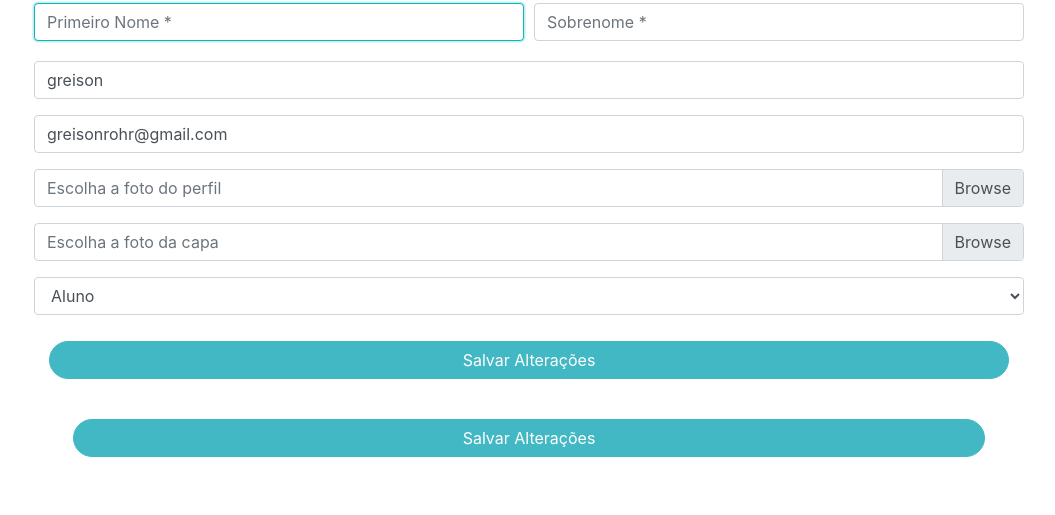
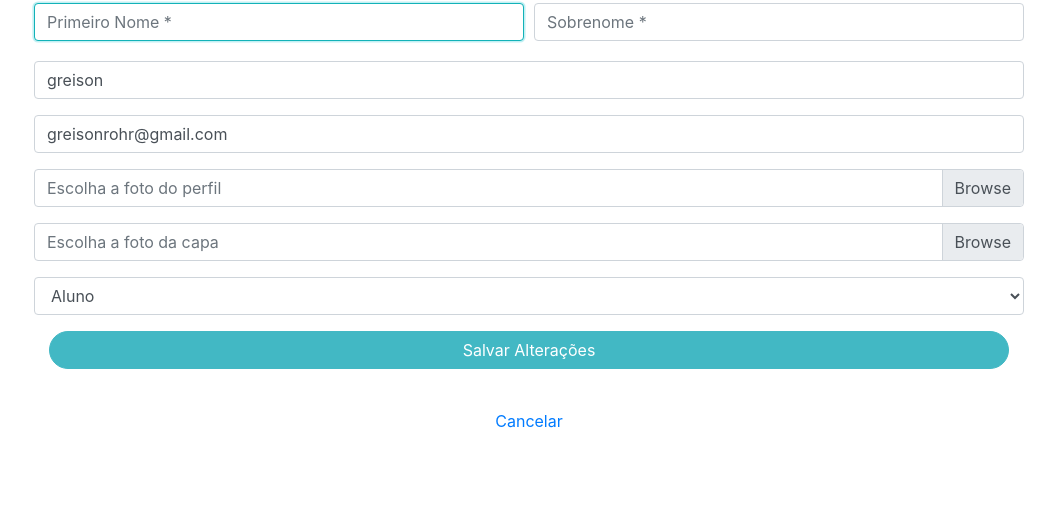
Before and after one commit to GreisonRohr/aluu, a Django app: page /n/edita in a window 1280 px wide. Shown: the part 397-912 px from the top of the page, without its empty margins (111-1166 px from the left). After the commit the page ends 825 px from the top, so only its background shows below. Run offline with Django 3.2, Linux system fonts and the light colour scheme; a user stored in the database is signed in; some libraries are stand-ins or nearby versions.

Commit message:
botão salvar alterações

```diff
--- a/network/templates/network/edita.html
+++ b/network/templates/network/edita.html
@@ -63,16 +63,15 @@ Editar Dados | Aluu
                 <span class="star small"></span>
             </div>
             <center>
-                <input class="btn btn-primary" type="submit" value="Salvar Alterações" style="margin-top: 10px; width: 95%;">
-            </center>
+                <form method="post" id="edit-form" style="margin-top: 10px; width: 95%;">
+                    {% csrf_token %}
+                    <button class="btn btn-primary" type="submit">Salvar Alterações</button>
+                </form>            </center>
         </form>
 
         <div>
             <center>
-                <form method="post" id="edit-form" style="margin-top: 10px; width: 95%;">
-                    {% csrf_token %}
-                    <button class="btn btn-primary" type="submit">Salvar Alterações</button>
-                </form>
+                <a href="{% url 'profile' username=user.username %}">Cancelar</a>
             </center>
         </div><br><br>
     </div>
```
